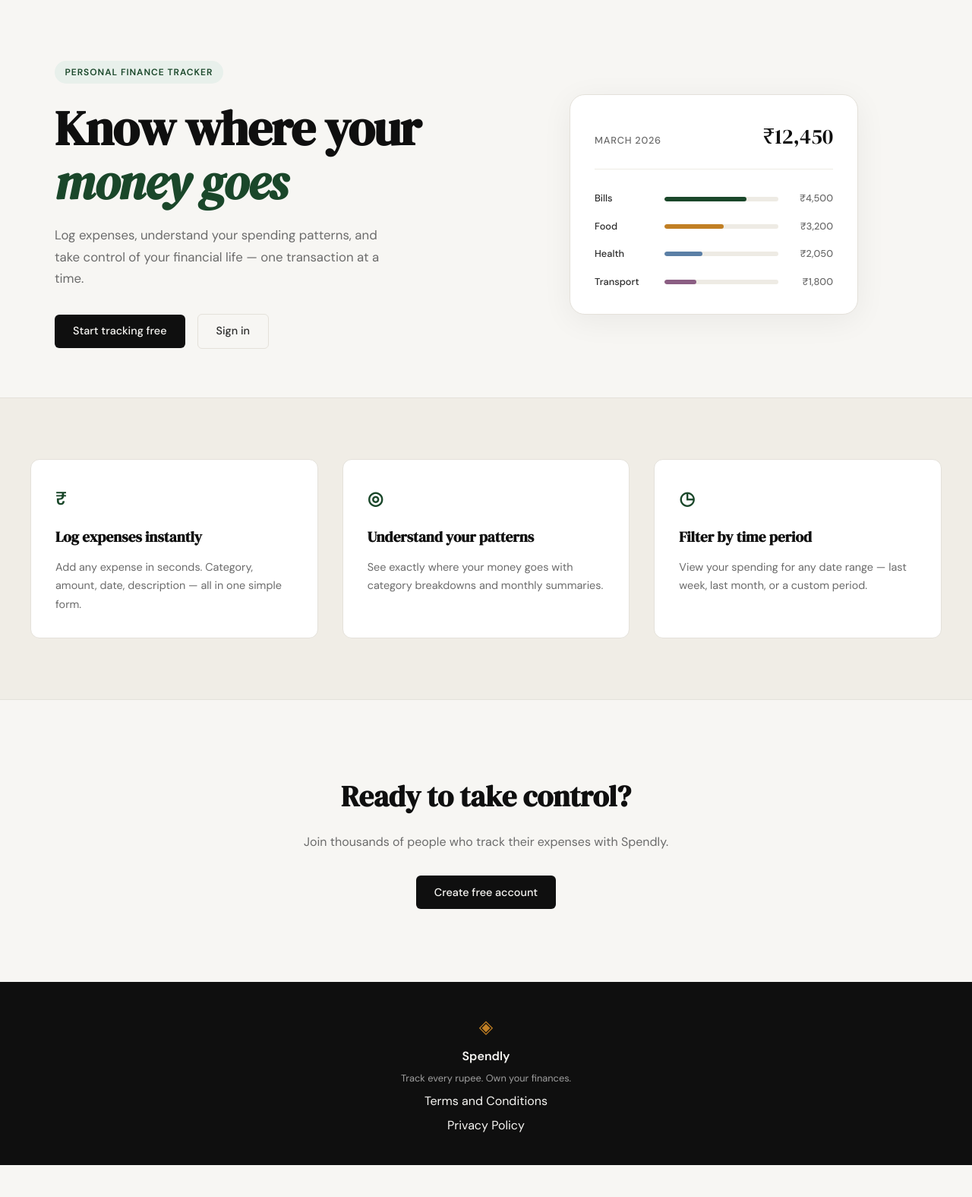
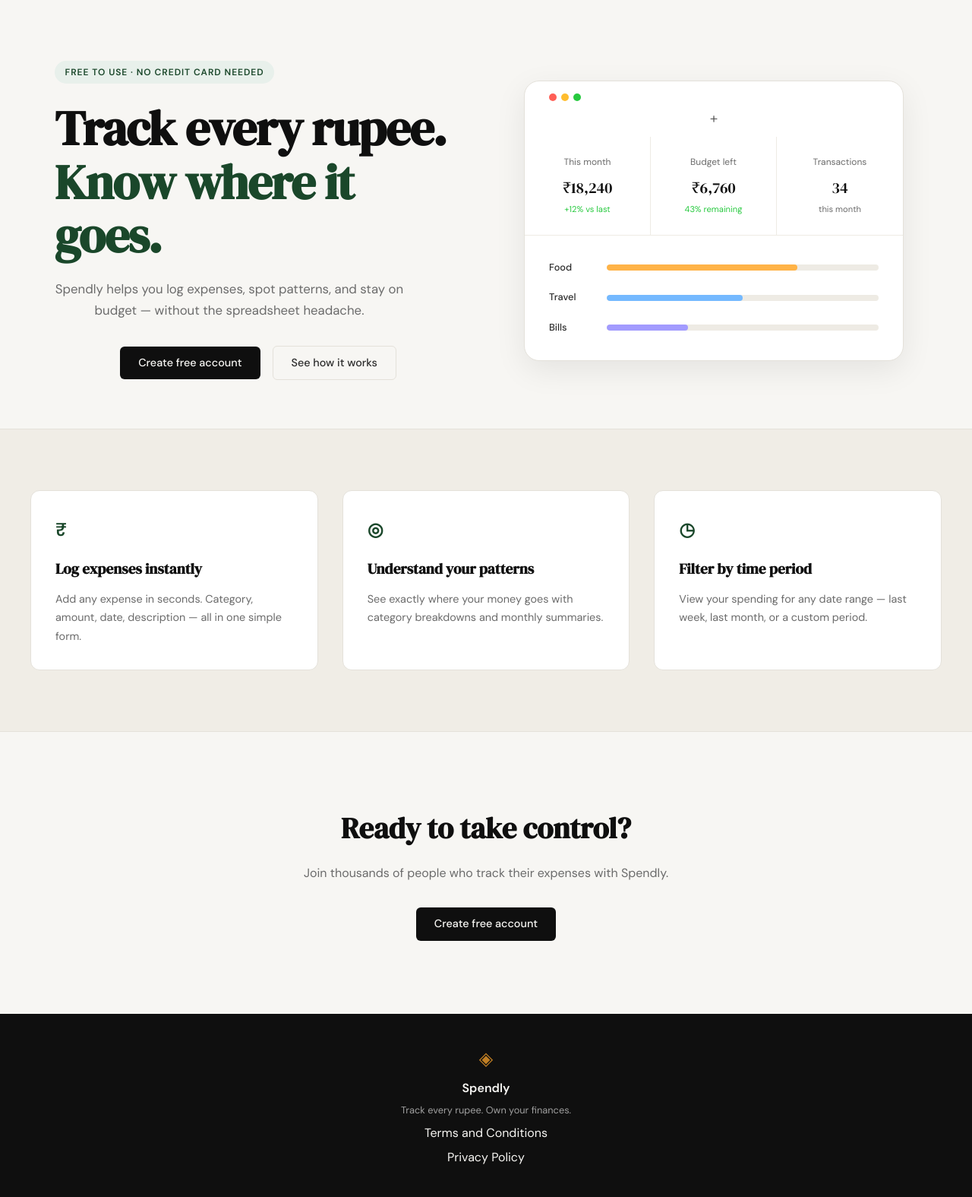
Before and after one commit to WatcherWatching/LearningClaudeCode, a Flask app: page / in a window 1280 px wide. Shown: the part 61-1636 px from the top of the page at 76% size. Before the commit the page ends 1594 px from the top, so only its background shows below. Run offline with Flask 3, Linux system fonts and the light colour scheme.

Commit message:
changes in the landing page itself

```diff
--- a/static/css/style.css
+++ b/static/css/style.css
@@ -155,8 +155,7 @@ a { color: inherit; text-decoration: none; }
     margin-bottom: 1.25rem;
 }
 
-.hero-title em {
-    font-style: italic;
+.hero-title-accent {
     color: var(--accent);
 }
 
@@ -166,12 +165,14 @@ a { color: inherit; text-decoration: none; }
     line-height: 1.7;
     max-width: 460px;
     margin-bottom: 2rem;
+    text-align: center;
 }
 
 .hero-actions {
     display: flex;
     gap: 1rem;
     align-items: center;
+    justify-content: center;
 }
 
 /* ------------------------------------------------------------------ */
@@ -187,42 +188,91 @@ a { color: inherit; text-decoration: none; }
     background: var(--paper-card);
     border: 1px solid var(--border);
     border-radius: var(--radius-lg);
-    padding: 2rem;
+    padding: 0;
     width: 100%;
-    max-width: 380px;
-    box-shadow: 0 8px 40px rgba(0,0,0,0.06);
+    max-width: 500px;
+    box-shadow: 0 12px 40px rgba(0,0,0,0.08);
+    overflow: hidden;
 }
 
-.mock-card-header {
+.mock-window-controls {
     display: flex;
-    justify-content: space-between;
-    align-items: baseline;
-    margin-bottom: 1.75rem;
-    padding-bottom: 1.25rem;
+    gap: 6px;
+    padding: 1rem 1rem 0;
+    margin-left: 1rem;
+}
+
+.mock-window-controls .dot {
+    width: 10px;
+    height: 10px;
+    border-radius: 50%;
+}
+
+.mock-window-controls .dot.red { background: #ff5f56; }
+.mock-window-controls .dot.yellow { background: #ffbd2e; }
+.mock-window-controls .dot.green { background: #27c93f; }
+
+.mock-card-top {
+    display: flex;
+    justify-content: center;
+    padding: 0.5rem;
+}
+
+.mock-plus {
+    font-size: 1.2rem;
+    color: var(--ink-muted);
+    font-weight: 400;
+}
+
+.mock-stats {
+    display: grid;
+    grid-template-columns: repeat(3, 1fr);
     border-bottom: 1px solid var(--border-soft);
 }
 
-.mock-label {
-    font-size: 0.8rem;
-    font-weight: 500;
-    color: var(--ink-muted);
-    text-transform: uppercase;
-    letter-spacing: 0.06em;
+.stat-col {
+    padding: 1.5rem 1rem;
+    text-align: center;
+    border-right: 1px solid var(--border-soft);
 }
 
-.mock-total {
-    font-family: var(--font-display);
-    font-size: 1.75rem;
-    color: var(--ink);
+.stat-col:last-child { border-right: none; }
+
+.stat-label {
+    display: block;
+    font-size: 0.75rem;
+    color: var(--ink-muted);
+    margin-bottom: 0.5rem;
 }
 
-.mock-bars { display: flex; flex-direction: column; gap: 1rem; }
+.stat-value {
+    display: block;
+    font-family: var(--font-display);
+    font-size: 1.25rem;
+    color: var(--ink);
+    margin-bottom: 0.25rem;
+}
+
+.stat-trend {
+    display: block;
+    font-size: 0.7rem;
+    color: var(--ink-muted);
+}
+
+.stat-trend.positive { color: #27c93f; }
+
+.mock-bars {
+    padding: 2rem;
+    display: flex;
+    flex-direction: column;
+    gap: 1.2rem;
+}
 
 .mock-bar-row {
     display: grid;
-    grid-template-columns: 80px 1fr 60px;
+    grid-template-columns: 60px 1fr;
     align-items: center;
-    gap: 0.75rem;
+    gap: 1rem;
 }
 
 .mock-cat {
@@ -232,7 +282,7 @@ a { color: inherit; text-decoration: none; }
 }
 
 .mock-bar-track {
-    height: 6px;
+    height: 8px;
     background: var(--border-soft);
     border-radius: 999px;
     overflow: hidden;
@@ -240,14 +290,13 @@ a { color: inherit; text-decoration: none; }
 
 .mock-bar {
     height: 100%;
-    background: var(--accent);
     border-radius: 999px;
     transition: width 0.6s ease;
 }
 
-.mock-bar-2 { background: var(--accent-2); }
-.mock-bar-3 { background: #5b7fa6; }
-.mock-bar-4 { background: #8b5e83; }
+.bar-orange { background: #ffb347; }
+.bar-blue { background: #74b9ff; }
+.bar-purple { background: #a29bfe; }
 
 .mock-amt {
     font-size: 0.8rem;
--- a/templates/landing.html
+++ b/templates/landing.html
@@ -6,55 +6,65 @@
 
 <section class="hero">
     <div class="hero-inner">
-        <div class="hero-badge">Personal Finance Tracker</div>
+        <div class="hero-badge">Free to use · No credit card needed</div>
         <h1 class="hero-title">
-            Know where your<br>
-            <em>money goes</em>
+            Track every rupee.<br>
+            <span class="hero-title-accent">Know where it goes.</span>
         </h1>
         <p class="hero-subtitle">
-            Log expenses, understand your spending patterns,
-            and take control of your financial life —
-            one transaction at a time.
+            Spendly helps you log expenses, spot patterns, and stay
+            on budget — without the spreadsheet headache.
         </p>
         <div class="hero-actions">
-            <a href="{{ url_for('register') }}" class="btn-primary">Start tracking free</a>
-            <a href="{{ url_for('login') }}" class="btn-ghost">Sign in</a>
+            <a href="{{ url_for('register') }}" class="btn-primary">Create free account</a>
+            <a href="#" class="btn-ghost">See how it works</a>
         </div>
     </div>
     <div class="hero-visual">
         <div class="mock-card">
-            <div class="mock-card-header">
-                <span class="mock-label">March 2026</span>
-                <span class="mock-total">₹12,450</span>
+            <div class="mock-window-controls">
+                <span class="dot red"></span>
+                <span class="dot yellow"></span>
+                <span class="dot green"></span>
+            </div>
+            <div class="mock-card-top">
+                <span class="mock-plus">+</span>
+            </div>
+            <div class="mock-stats">
+                <div class="stat-col">
+                    <span class="stat-label">This month</span>
+                    <span class="stat-value">₹18,240</span>
+                    <span class="stat-trend positive">+12% vs last</span>
+                </div>
+                <div class="stat-col">
+                    <span class="stat-label">Budget left</span>
+                    <span class="stat-value">₹6,760</span>
+                    <span class="stat-trend positive">43% remaining</span>
+                </div>
+                <div class="stat-col">
+                    <span class="stat-label">Transactions</span>
+                    <span class="stat-value">34</span>
+                    <span class="stat-trend">this month</span>
+                </div>
             </div>
             <div class="mock-bars">
                 <div class="mock-bar-row">
+                    <span class="mock-cat">Food</span>
+                    <div class="mock-bar-track">
+                        <div class="mock-bar bar-orange" style="width: 70%"></div>
+                    </div>
+                </div>
+                <div class="mock-bar-row">
+                    <span class="mock-cat">Travel</span>
+                    <div class="mock-bar-track">
+                        <div class="mock-bar bar-blue" style="width: 50%"></div>
+                    </div>
+                </div>
+                <div class="mock-bar-row">
                     <span class="mock-cat">Bills</span>
                     <div class="mock-bar-track">
-                        <div class="mock-bar" style="width: 72%"></div>
+                        <div class="mock-bar bar-purple" style="width: 30%"></div>
                     </div>
-                    <span class="mock-amt">₹4,500</span>
-                </div>
-                <div class="mock-bar-row">
-                    <span class="mock-cat">Food</span>
-                    <div class="mock-bar-track">
-                        <div class="mock-bar mock-bar-2" style="width: 52%"></div>
-                    </div>
-                    <span class="mock-amt">₹3,200</span>
-                </div>
-                <div class="mock-bar-row">
-                    <span class="mock-cat">Health</span>
-                    <div class="mock-bar-track">
-                        <div class="mock-bar mock-bar-3" style="width: 33%"></div>
-                    </div>
-                    <span class="mock-amt">₹2,050</span>
-                </div>
-                <div class="mock-bar-row">
-                    <span class="mock-cat">Transport</span>
-                    <div class="mock-bar-track">
-                        <div class="mock-bar mock-bar-4" style="width: 28%"></div>
-                    </div>
-                    <span class="mock-amt">₹1,800</span>
                 </div>
             </div>
         </div>
```
